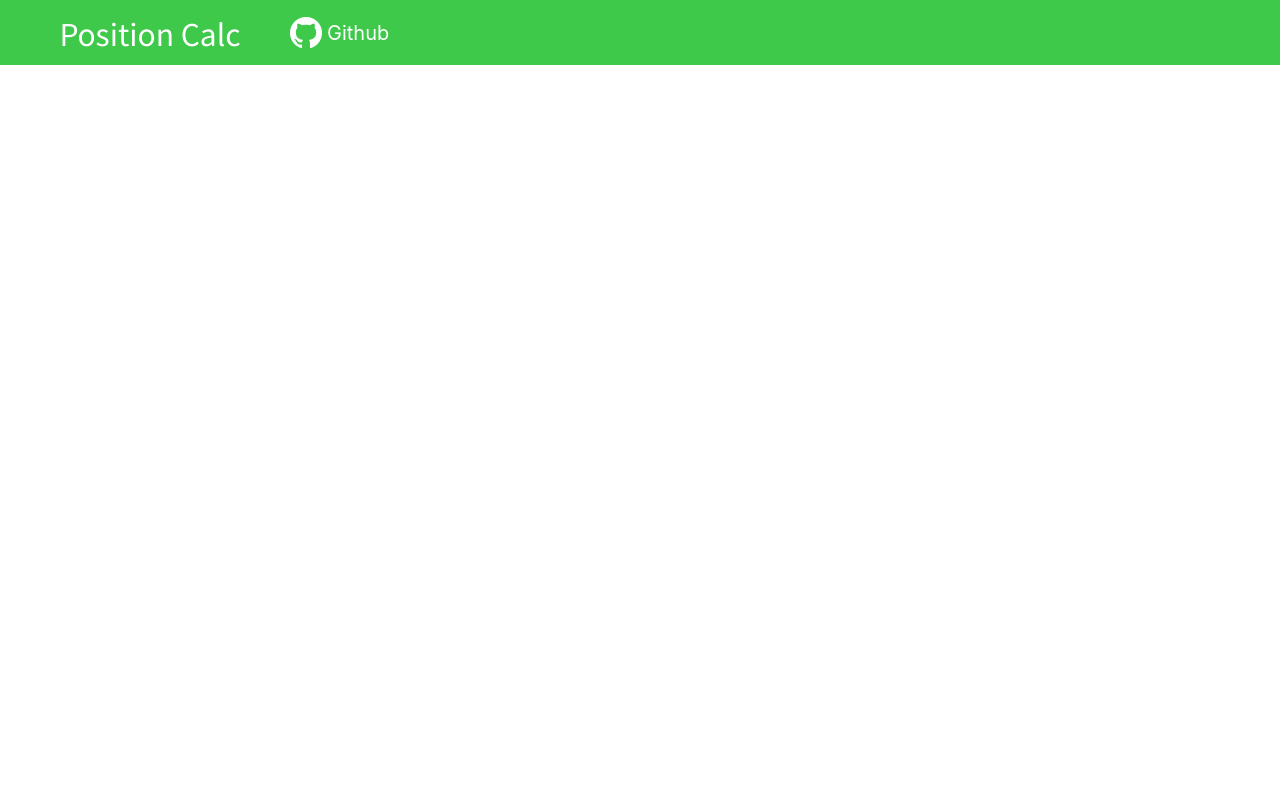
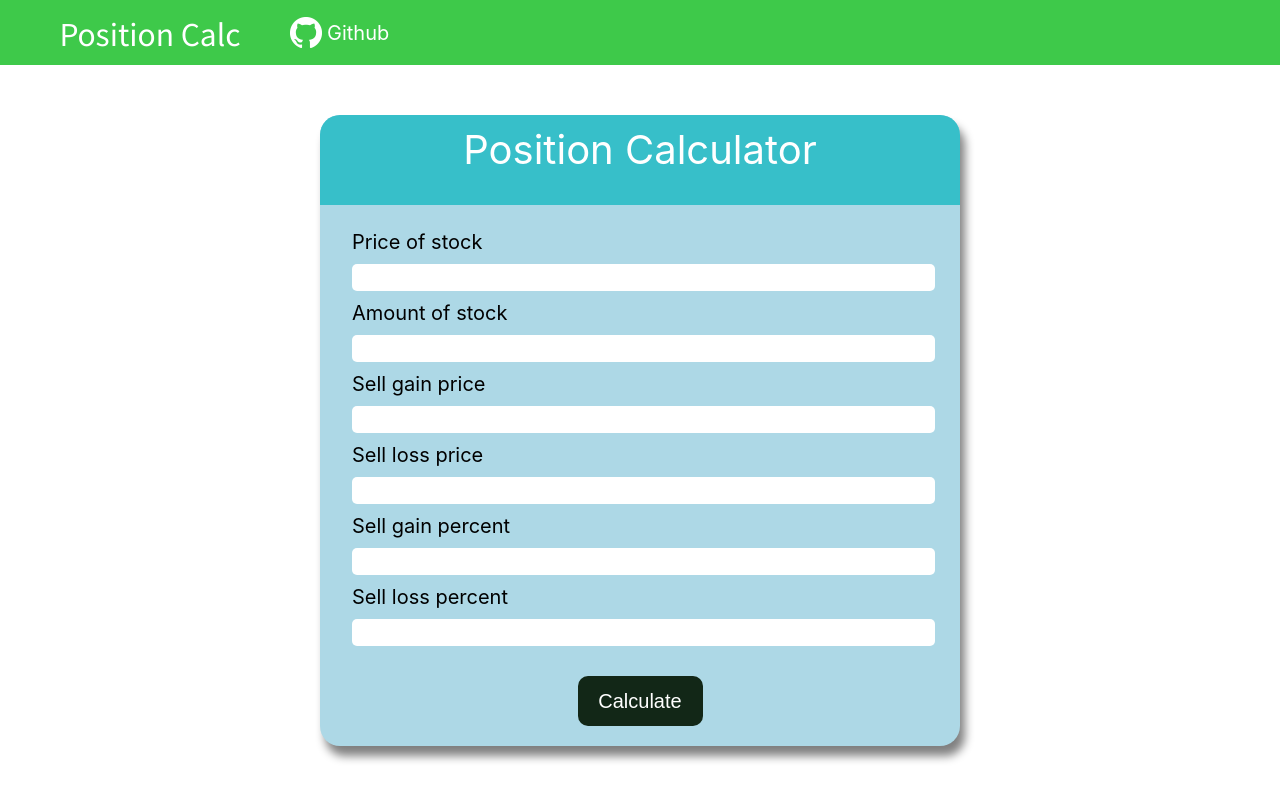
Before and after one commit to snekplex/position-calculator, a React (Create React App) app: page / in a window 1280 px wide. Built offline with nearby package versions, Linux system fonts and the light colour scheme.

Commit message:
Created form with calculator inputs

```diff
--- a/src/components/calculator/PositionCalculator.js
+++ b/src/components/calculator/PositionCalculator.js
@@ -6,6 +6,28 @@ class PositionCalculator extends React.Component {
   render () {
     return (
       <div className="position-calc">
+        <div className="position-calc-header">
+          Position Calculator
+        </div>
+        <div className="position-calc-body">
+          <form className="position-calc-form">
+            Price of stock <br/>
+            <input className="calc-txt-input" type="text" name="stockPrice"/>
+            Amount of stock <br/>
+            <input className="calc-txt-input" type="text" name="stockAmount"/>
+            Sell gain price <br/>
+            <input className="calc-txt-input" type="text" name="sellGainPrice"/>
+            Sell loss price <br/>
+            <input className="calc-txt-input" type="text" name="sellLossPrice"/>
+            Sell gain percent <br/>
+            <input className="calc-txt-input" type="text" name="sellGainPercent"/>
+            Sell loss percent <br/>
+            <input className="calc-txt-input" type="text" name="sellLossPercent"/>
+          </form>
+        </div>
+        <div className="position-calc-footer">
+          <button className="calc-submit-btn">Calculate</button>
+        </div>
       </div>
     )
   }
--- a/src/scss/PositionCalculator.scss
+++ b/src/scss/PositionCalculator.scss
@@ -1,3 +1,75 @@
 .position-calc {
+    display: flex;
+    flex-direction: column;
+    align-items: center;
+    width: 50%;
+    height: 100%;
+    background: lightblue;
+    box-shadow: 5px 10px 10px gray;
+    margin-top: 50px;
+    border-radius: 20px;
 
+    .position-calc-header {
+        display: flex;
+        align-self: center;
+        justify-content: center;
+        width: 100%;
+        height: 70px;
+        background: rgb(55, 191, 201);
+        color: #ffffff;
+        font-size: 40px;
+        padding: 10px 0px;
+        margin-bottom: 25px;
+        border-top-left-radius: 20px;
+        border-top-right-radius: 20px;
+    }
+
+    .position-calc-body {
+        display: flex;
+        width: 100%;
+        height: 100%;
+        padding-left: 10%;
+
+        .position-calc-form {
+            display: flex;
+            flex-direction: column;
+            align-items: flex-start;
+            width: 100%;
+            height: 100%;
+            font-size: 20px;
+
+            .calc-txt-input {
+                width: 90%;
+                height: 25px;
+                font-size: 16px;
+                padding-left: 5px;
+                margin: 10px 0px;
+                border: none;
+                border-radius: 5px;
+            }
+        }
+    }
+
+    .position-calc-footer {
+        display: flex;
+        align-items: center;
+        justify-content: center;
+        margin: 20px 0px;
+
+        .calc-submit-btn {
+            width: 125px;
+            height: 50px;
+            font-size: 20px;
+            border: none;
+            border-radius: 10px;
+            background: #122717;
+            color: #ffffff;
+            cursor: pointer;
+
+            &:hover {
+                transition: ease-in-out 0.3s;
+                background: #38b455;
+            }
+        }
+    }
 }
```
Also changed, not shown: 1 other file (tests, documents, lock files or other folders).
